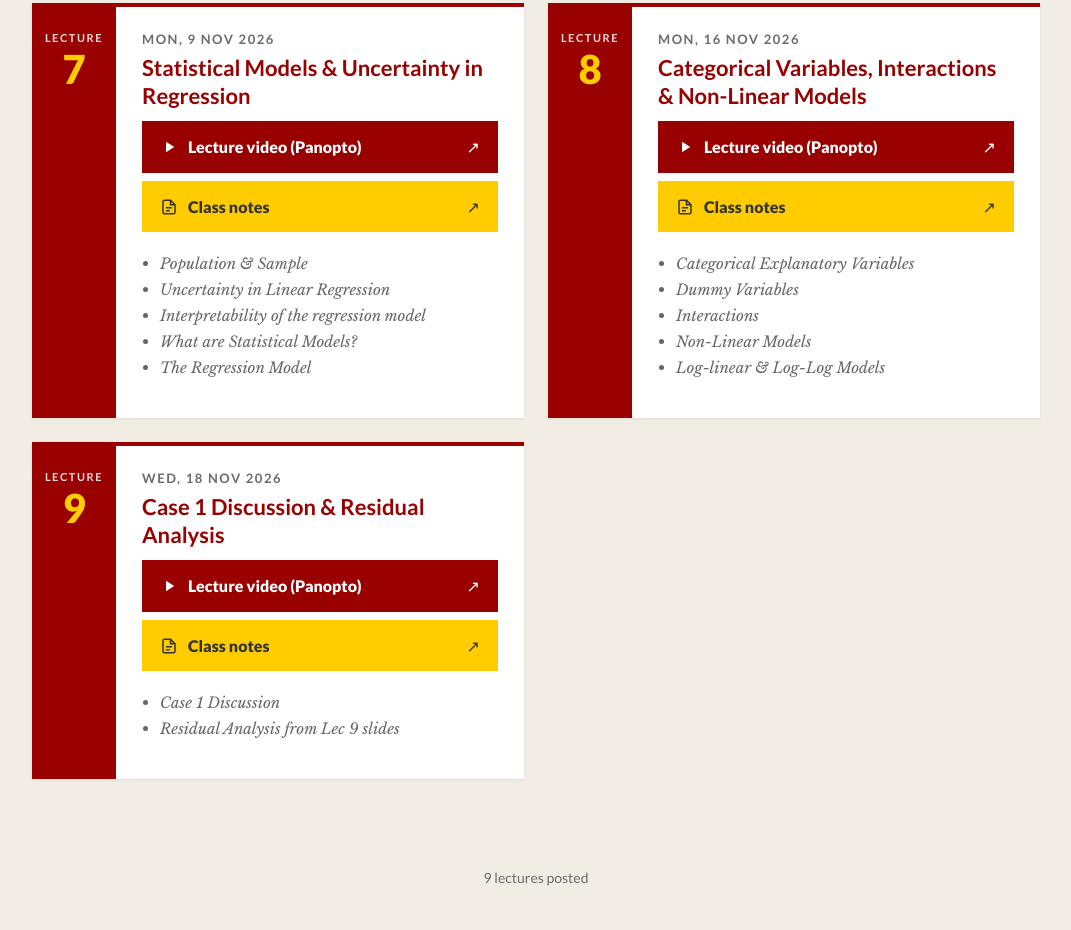
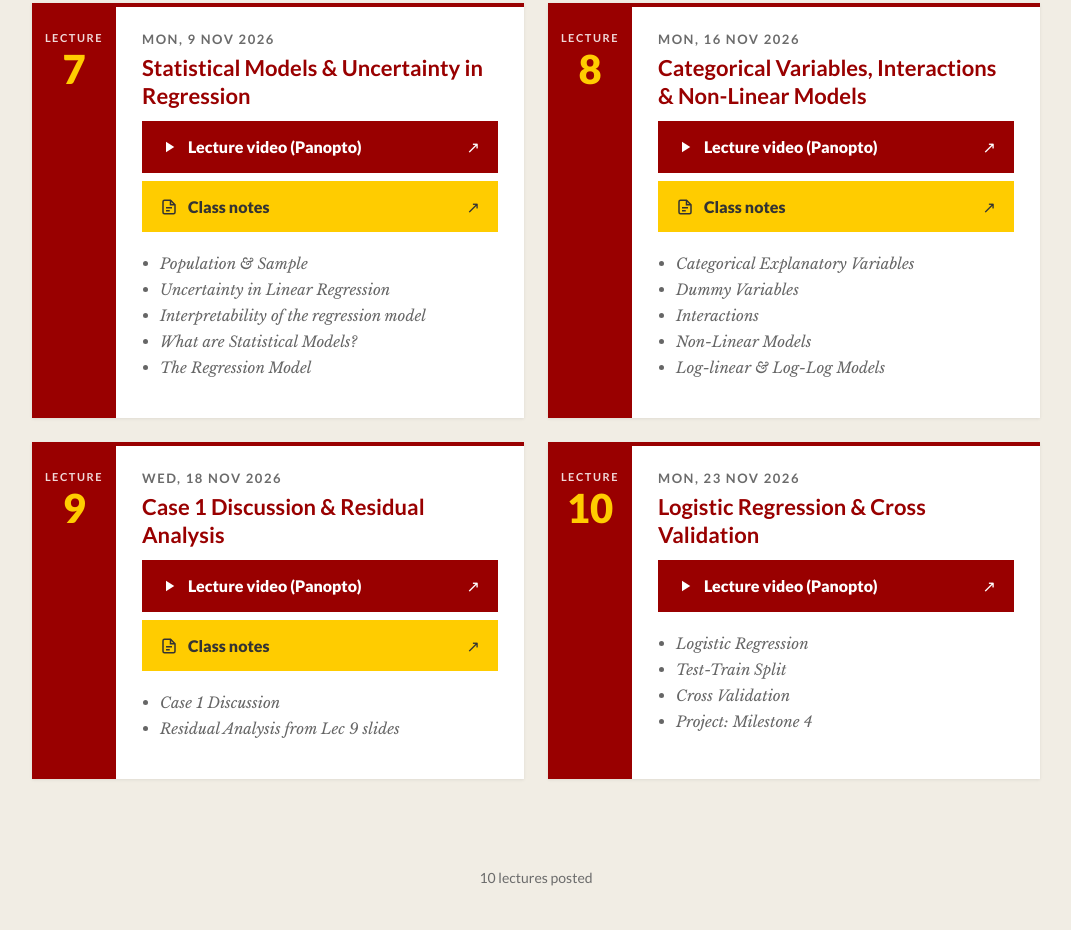
Before and after one commit to gmukherjee/class-lectures, a plain HTML site: page class-notes.html in a window 1280 px wide. Shown: the part 1522-2452 px from the top of the page, without its empty margins (104-1175 px from the left). Drawn offline with nearby package versions, Linux system fonts and the light colour scheme.

Commit message:
Add Lecture 10 (Nov 23)
Co-Authored-By: Claude Opus 5.5 <noreply@anthropic.com>

```diff
--- a/class-notes.html
+++ b/class-notes.html
@@ -178,6 +178,21 @@
        noteLink : optional { label, url } link shown at the end of the note
      ===================================================================== */
   const LECTURES = [
+    {
+      number: 10,
+      date: "2026-11-23",
+      title: "Logistic Regression & Cross Validation",
+      videos: [
+        { label: "Classroom", url: "https://usc-marshall-panopto-demo.hosted.panopto.com/Panopto/Pages/Viewer.aspx?id=5d4b4d10-1343-4cc0-8edf-b4e5017a895f" },
+      ],
+      notes: "",
+      topics: [
+        "Logistic Regression",
+        "Test-Train Split",
+        "Cross Validation",
+        "Project: Milestone 4",
+      ],
+    },
     {
       number: 9,
       date: "2026-11-18",
```
